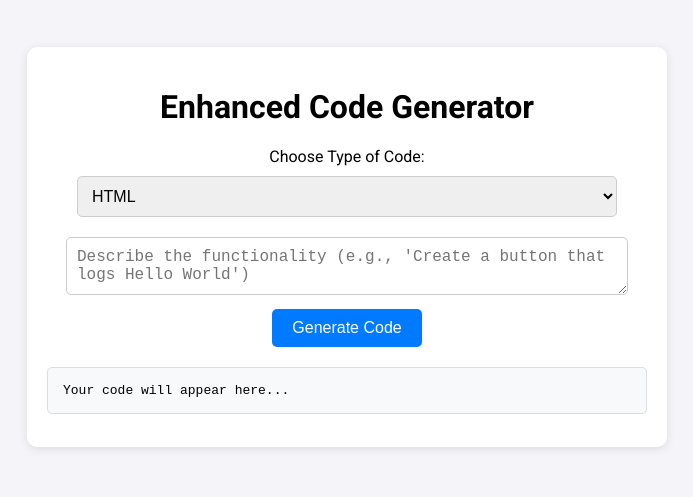
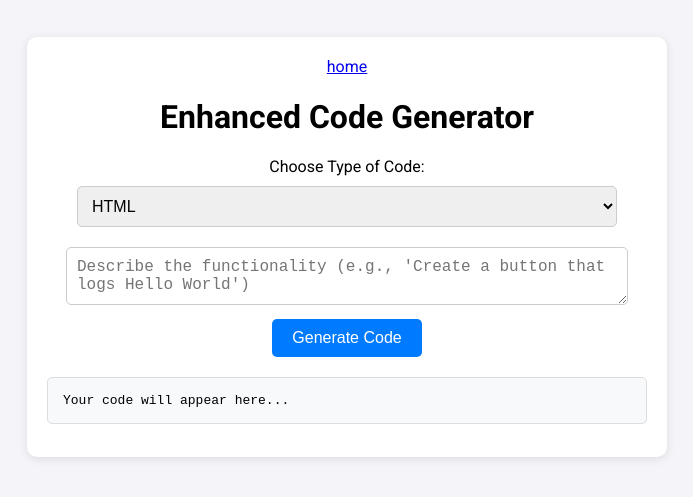
Before and after one commit to code790/ai, a plain HTML site: page index.html in a window 1280 px wide. Shown: the part 153-650 px from the top of the page, without its empty margins (293-986 px from the left). Drawn offline with Linux system fonts and the light colour scheme.

Commit message:
Update index.html

```diff
--- a/index.html
+++ b/index.html
@@ -60,6 +60,7 @@
 </head>
 <body>
   <div class="container">
+    <a href="https://code790.github.io/Code-Defenders/">home</a>
     <h1>Enhanced Code Generator</h1>
     <label for="type">Choose Type of Code:</label>
     <select id="type">
```
